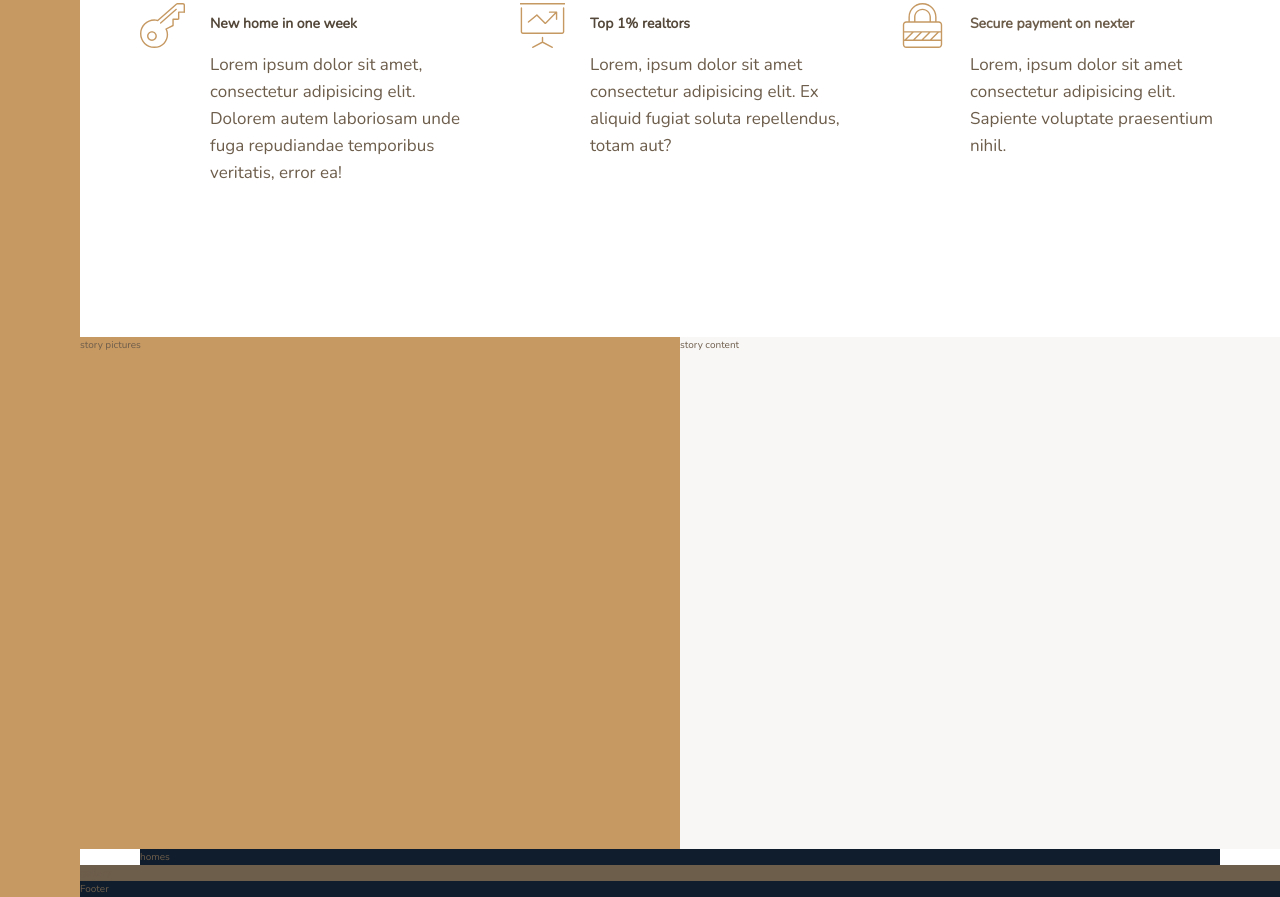
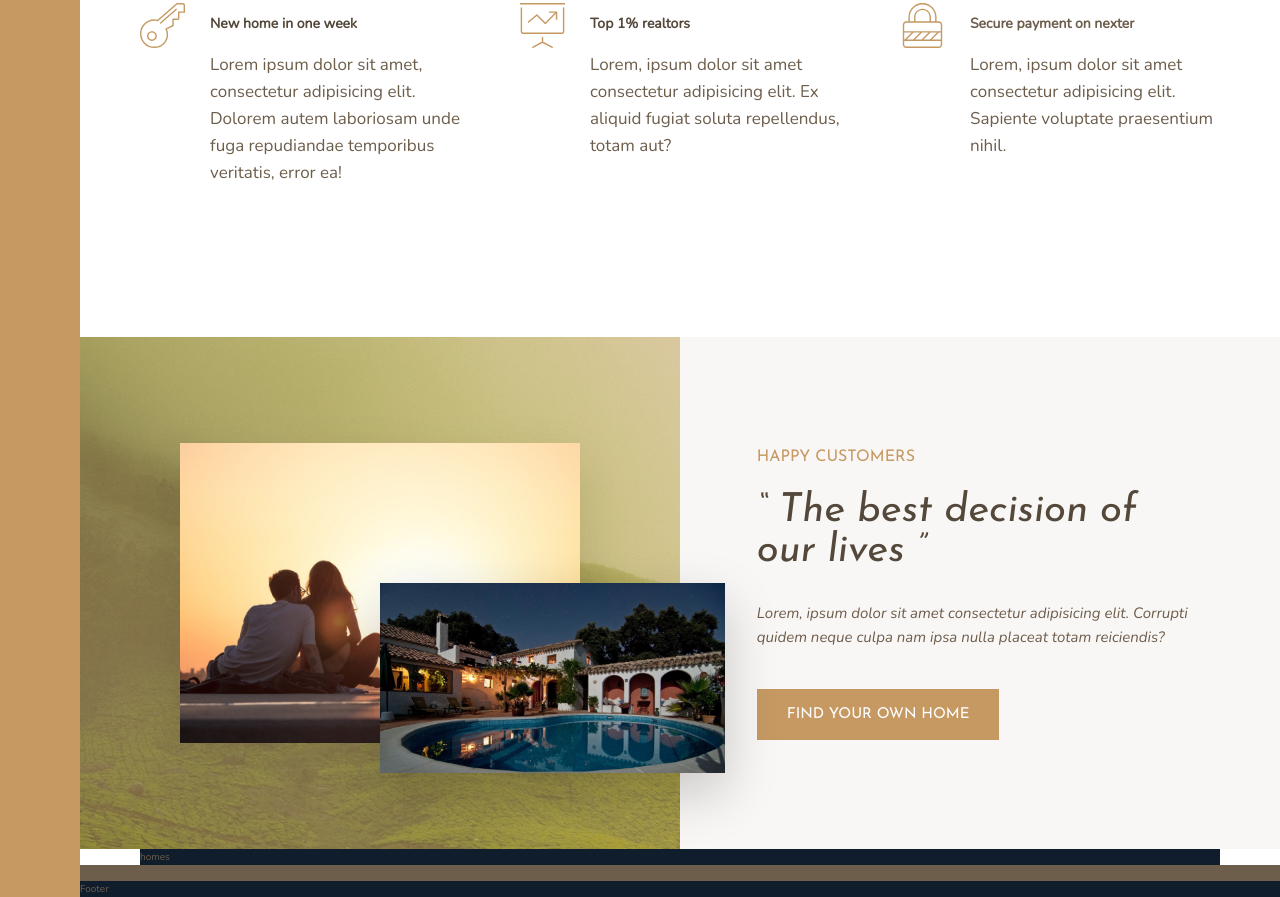
Before and after one commit to sanketwagh147/advanced-css-course, a website: page nexter/starter/index.html in a window 1280 px wide. Shown: the part 1010-1907 px from the top of the page. Drawn offline with nearby package versions, Linux system fonts and the light colour scheme.

Commit message:
completed story se ction  2 with adjusting images with grid

```diff
--- a/nexter/starter/index.html
+++ b/nexter/starter/index.html
@@ -84,8 +84,29 @@
 				</p>
 			</div>
 		</div>
-		<div class="story__pictures">story pictures</div>
-		<div class="story__content">story content</div>
+		<div class="story__pictures">
+			<img
+				src="img/story-1.jpeg"
+				alt="coupe with house"
+				class="story__img--1"
+			/>
+			<img
+				src="img/story-2.jpeg"
+				alt="coupe with house"
+				class="story__img--2"
+			/>
+		</div>
+		<div class="story__content">
+			<h3 class="heading-3 mb-sm">Happy customers</h3>
+			<h2 class="heading-2 heading-2--dark mb-md">
+				&ldquo; The best decision of our lives &rdquo;
+			</h2>
+			<p class="story__text">
+				Lorem, ipsum dolor sit amet consectetur adipisicing elit. Corrupti
+				quidem neque culpa nam ipsa nulla placeat totam reiciendis?
+			</p>
+			<button class="btn">Find your own home</button>
+		</div>
 		<div class="homes">homes</div>
 		<div class="gallery">gallery</div>
 		<div class="footer">Footer</div>
--- a/nexter/starter/sass/_story.scss
+++ b/nexter/starter/sass/_story.scss
@@ -2,9 +2,53 @@
 	&__pictures {
 		background-color: $color-primary;
 		grid-column: full-start / col-end 4;
+
+		display: grid;
+		grid-template-rows: repeat(6, 1fr);
+		grid-template-columns: repeat(6, 1fr);
+		align-items: center;
+		background-image: linear-gradient(
+				rgba($color-primary, 0.5),
+				rgba($color-primary, 0.5)
+			),
+			url("../img/back.jpg");
+	}
+
+	&__img--1 {
+		width: 100%;
+		grid-row: 2/6;
+		grid-column: 2/6;
+		box-shadow: 0 2rem 5rem rgba($color: #000000, $alpha: 0.1);
+	}
+
+	&__img--2 {
+		width: 115%;
+		grid-row: 4/6;
+		grid-column: 4/7;
+		z-index: 10;
+		box-shadow: 0 2rem 5rem rgba($color: #000000, $alpha: 0.2);
 	}
 	&__content {
 		background-color: $color-grey-light-1;
 		grid-column: col-start 5 / full-end;
+
+		padding: 6rem 6vw;
+
+		// Flex method
+		// display: flex;
+		// flex-direction: column;
+		// justify-content: center;
+		// align-items: flex-start;
+
+		// grid method
+		display: grid;
+		align-content: center;
+		justify-items: start;
+	}
+
+	&__text {
+		font-size: 1.5rem;
+		font-style: italic;
+		margin-bottom: 4rem;
 	}
 }
--- a/nexter/starter/sass/_typography.scss
+++ b/nexter/starter/sass/_typography.scss
@@ -7,9 +7,21 @@
 }
 .heading-2 {
 	@extend %heading;
+	font-size: 4rem;
+	font-style: italic;
+	line-height: 1;
+	&--light {
+		color: $color-grey-light-1;
+	}
+	&--dark {
+		color: $color-grey-dark-1;
+	}
 }
 .heading-3 {
 	@extend %heading;
+	font-size: 1.6rem;
+	color: $color-primary;
+	text-transform: uppercase;
 }
 .heading-4 {
 	font-size: 1.4rem;
@@ -21,3 +33,33 @@
 		color: $color-grey-dark-1;
 	}
 }
+
+.btn {
+	background-color: $color-primary;
+	color: #fff;
+	border: none;
+	border-radius: 0;
+	font-family: $font-display;
+	font-size: 1.5rem;
+	text-transform: uppercase;
+	padding: 1.8rem 3rem;
+	cursor: pointer;
+	transition: all 0.2s;
+
+	&:hover {
+		background-color: $color-primary-dark;
+	}
+}
+
+.mb-sm {
+	margin-bottom: 2rem;
+}
+.mb-md {
+	margin-bottom: 3rem;
+}
+.mb-lg {
+	margin-bottom: 4rem;
+}
+.mb-hg {
+	margin-bottom: 8rem;
+}
```
Also changed, not shown: nexter/starter/css/style.css.
